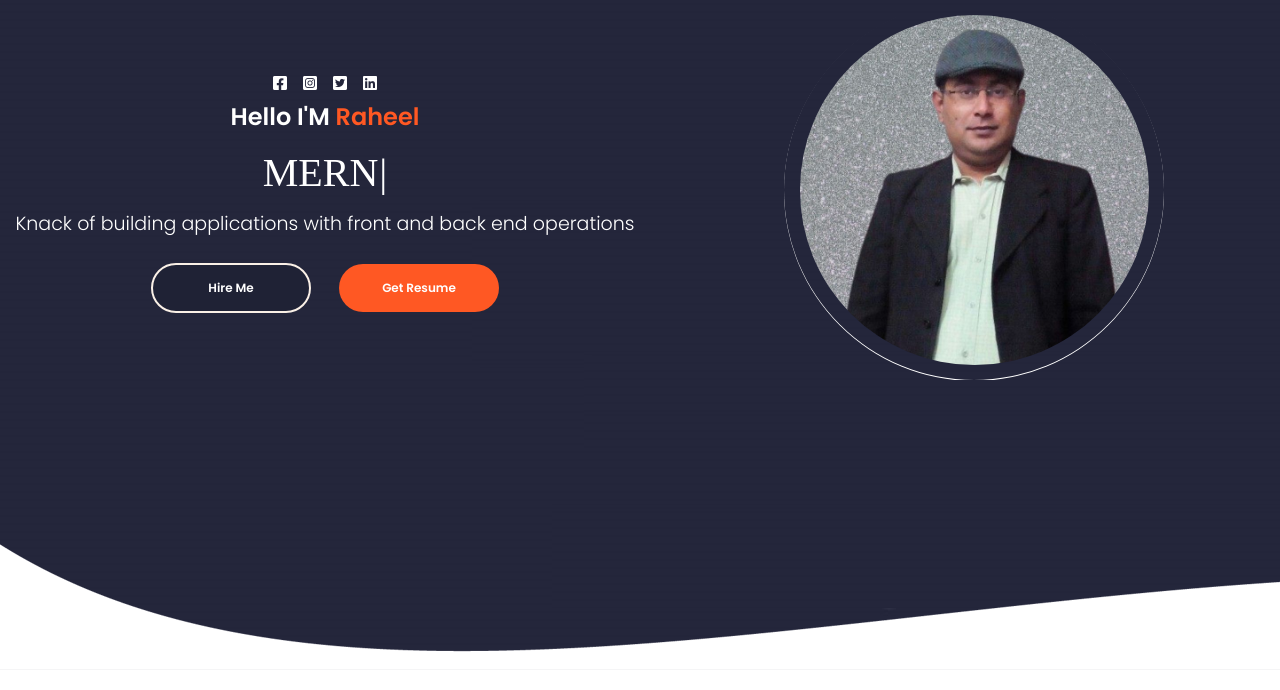
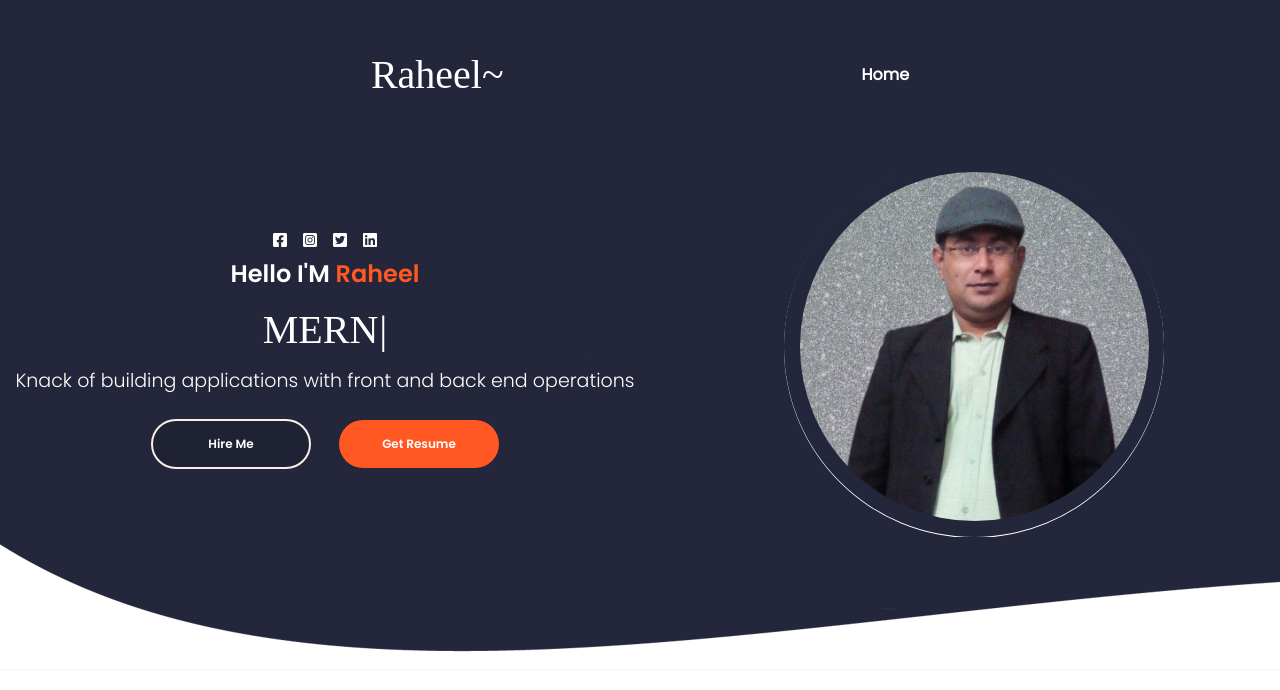
Before and after one commit to insarahil/Portfolio_React, a React (Create React App) app in the folder client/: page / in a window 1280 px wide. Shown: the top 690 px of the page. Built offline with nearby package versions, Linux system fonts and the light colour scheme; a web font is replaced by a local one.

Commit message:
Header Section complete

```diff
--- a/client/src/components/home/Home.js
+++ b/client/src/components/home/Home.js
@@ -1,4 +1,5 @@
 import React from "react";
+import Header from "./header/Header";
 import Profile from "./profile/Profile";
 import Footer from "./footer/Footer";
 import "./Home.css";
@@ -6,6 +7,7 @@ import "./Home.css";
 export default function Home() {
   return (
     <div className="home-container">
+      <Header />
       <Profile />
       <Footer />
     </div>
--- a/client/src/components/home/header/Header.css
+++ b/client/src/components/home/header/Header.css
@@ -0,0 +1,92 @@
+.header-container {
+  display: flex;
+  justify-content: center;
+  height: 149px;
+  color: var(--white);
+}
+.header-parent {
+  display: flex;
+  align-items: center;
+  justify-content: space-around;
+  height: 100%;
+  width: 70%;
+  color: #fff;
+}
+.header-logo {
+  font-size: 40px;
+  font-family: "OstrichSans Black";
+  color: #fff;
+}
+
+.second-title {
+  font-size: 60px;
+  font-family: "Allan Bold";
+  color: var(--light-yellow);
+}
+.header-options {
+  display: flex;
+  align-items: center;
+}
+.header-option {
+  font-size: 16px;
+  cursor: pointer;
+  font-weight: 600;
+}
+.header-hamburger {
+  display: none;
+  color: var(--white);
+}
+.header-option-seperator {
+  margin: 0 50px 0 0;
+  color: var(--white);
+}
+.selected-header-option {
+  color: var(--light-yellow);
+}
+
+/*IPAD PRO RESPONSIVENESS*/
+@media only screen and (max-width: 1110px) {
+  header-parent {
+    width: 80%;
+  }
+}
+@media only screen and (max-width: 970px) {
+  .header-hamburger {
+    display: block;
+  }
+  .header-parent {
+    width: 100%;
+    padding: 0 40px;
+    position: relative;
+  }
+  .header-options {
+    display: flex;
+    flex-direction: column;
+    position: absolute;
+    left: -100%;
+    transition: all 0.8s ease-out;
+    top: 0px;
+    height: 100vh;
+    width: 100%;
+    justify-content: space-around;
+    background-color: #1f2235;
+    z-index: 1000;
+    opacity: 0.5;
+  }
+  .header-option-seperator {
+    margin: 0;
+  }
+  .selected-header-option {
+    color: var(--white);
+  }
+  .header-hamburger-bars {
+    font-size: 36px;
+    cursor: pointer;
+    margin: 0px 10px;
+    color: var(--white);
+  }
+  .show-hamburger-options {
+    left: 0;
+    opacity: 1;
+  }
+}
--- a/client/src/components/home/header/Header.js
+++ b/client/src/components/home/header/Header.js
@@ -0,0 +1,80 @@
+import React, { useState } from "react";
+import { TotalScreen, GetScreenIndex } from "../../../utilities/commonUtils";
+import ScrollService from "../../../utilities/ScrollService";
+import { faBars } from "@fortawesome/free-solid-svg-icons";
+import { FontAwesomeIcon } from "@fortawesome/react-fontawesome";
+import "./Header.css";
+
+export default function Header() {
+  const [selectedScreen, setSelectedScreen] = useState(0);
+  const [showHeaderOptions, setShowHeaderOptions] = useState(false);
+
+  const updateCurrentScreen = (currentScreen) => {
+    if (!currentScreen || !currentScreen.screenInView) return;
+
+    let screenIndex = GetScreenIndex(currentScreen.screenInView);
+    if (screenIndex < 0) return;
+  };
+  let currentScreenSubscription =
+    ScrollService.currentScreenBroadcaster.subscribe(updateCurrentScreen);
+
+  const getHeaderOptions = () => {
+    return TotalScreen.map((Screen, i) => (
+      <div
+        key={Screen.screen_name}
+        className={getHeaderOptionsClasses(i)}
+        onClick={() => switchScreen(i, Screen)}
+      >
+        <span>{Screen.screen_name}</span>
+      </div>
+    ));
+  };
+
+  const getHeaderOptionsClasses = (index) => {
+    let classes = "header-option ";
+    if (index < TotalScreen.length - 1) classes += "header-option-seperator ";
+
+    if (selectedScreen === index) classes += "selected-header-option ";
+
+    return classes;
+  };
+
+  const switchScreen = (index, screen) => {
+    let screenComponent = document.getElementById(screen.screen_name);
+    if (!screenComponent) return;
+
+    screenComponent.scrollIntoView({ behavior: "smooth" });
+    setSelectedScreen(index);
+    setShowHeaderOptions(false);
+  };
+
+  return (
+    <div>
+      <div
+        className="header-container "
+        onClick={() => setShowHeaderOptions(!showHeaderOptions)}
+      >
+        <div className="header-parent ">
+          <div
+            className="header-hamburger"
+            onClick={() => setShowHeaderOptions(!showHeaderOptions)}
+          >
+            <FontAwesomeIcon className="header-hamburger-bars " icon={faBars} />
+          </div>
+          <div className="header-logo ">
+            <span>Raheel~</span>
+          </div>
+          <div
+            className={
+              showHeaderOptions
+                ? "header-options show-hamburger-options"
+                : "header-options"
+            }
+          >
+            {getHeaderOptions()}
+          </div>
+        </div>
+      </div>
+    </div>
+  );
+}
--- a/client/src/utilities/ScrollService.js
+++ b/client/src/utilities/ScrollService.js
@@ -2,31 +2,33 @@ import { TotalScreen } from "./commonUtils";
 import { Subject } from "rxjs";
 
 export default class ScrollService {
-  static ScrollHandler = new ScrollService();
-  static CurrentScreenBroadCaster = new Subject();
-  static CurrentScreenFadeIn = new Subject();
+  static scrollHandler = new ScrollService();
+  static currentScreenBroadcaster = new Subject();
+  static currentScreenFadeIn = new Subject();
 
   constructor() {
     window.addEventListener("scroll", this.checkCurrentScreenUnderViewport);
   }
-  ScrollToHireMe = () => {
-    let contactMeScreen = document.getElementById("Contact Me");
+  scrollToHireMe = () => {
+    let contactMeScreen = document.getElementById("ContactMe");
     if (!contactMeScreen) return;
     contactMeScreen.scrollIntoView({ behavior: "smooth" });
   };
-  ScrollToHome = () => {
+  scrollToHome = () => {
     let homeScreen = document.getElementById("Home");
     if (!homeScreen) return;
     homeScreen.scrollIntoView({ behavior: "smooth" });
   };
-  isElemementView = (elem, type) => {
+  isElementInView = (elem, type) => {
     let rec = elem.getBoundingClientRect();
     let elementTop = rec.top;
     let elementBottom = rec.bottom;
+
     let partiallyVisible =
       elementTop < window.innerHeight && elementBottom >= 0;
     let completelyVisible =
-      elementTop >= 0 && elementBottom < window.innerHeight;
+      elementTop >= 0 && elementBottom <= window.innerHeight;
+
     switch (type) {
       case "partial":
         return partiallyVisible;
@@ -36,26 +38,29 @@ export default class ScrollService {
         return false;
     }
   };
+
   checkCurrentScreenUnderViewport = (event) => {
-    if (!event || object.keys(event).length < 1) return;
+    if (!event || Object.keys(event).length < 1) return;
     for (let screen of TotalScreen) {
-      let screenFromDom = document.getElementById(screen.screen_name);
-      if (!screenFromDom) continue;
-      let fullyVisible = this.isElemementView(screenFromDom, "complete");
-      let partiallyVisible = this.isElemementView(screenFromDom, "partial");
+      let screenFromDOM = document.getElementById(screen.screen_name);
+      if (!screenFromDOM) continue;
+
+      let fullyVisible = this.isElementInView(screenFromDOM, "complete");
+      let partiallyVisible = this.isElementInView(screenFromDOM, "partial");
+
       if (fullyVisible || partiallyVisible) {
-        if (partiallyVisible && !screen.allReadyRenderd) {
-          ScrollService.CurrentScreenFadeIn.next({
+        if (partiallyVisible && !screen.alreadyRendered) {
+          ScrollService.currentScreenFadeIn.next({
             fadeInScreen: screen.screen_name,
           });
-          screen["allReadyRenderd"] = true;
+          screen["alreadyRendered"] = true;
           break;
         }
-        if(fullyVisible){
-            ScrollService.CurrentScreenBroadCaster.next({
-                screenInView=screen.screen_name,
-            })
-            break;
+        if (fullyVisible) {
+          ScrollService.currentScreenBroadcaster.next({
+            screenInView: screen.screen_name,
+          });
+          break;
         }
       }
     }
--- a/client/src/utilities/commonUtils.js
+++ b/client/src/utilities/commonUtils.js
@@ -2,7 +2,7 @@ import Home from "../components/home/Home";
 
 export const TotalScreen = [
   {
-    screen_name: "home",
+    screen_name: "Home",
     components: Home,
   },
 ];
```
